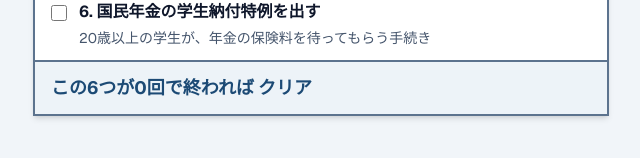
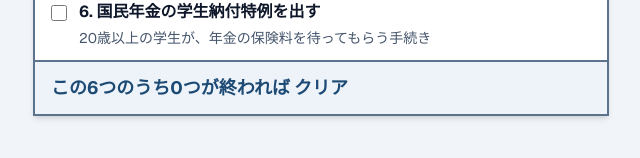
Before and after one commit to PenguinCabinet/kurashi-quest, a Next.js app: page / in a window 1280 px wide. Shown: the part 1035-1193 px from the top of the page, without its empty margins (319-959 px from the left). Built offline with nearby package versions, Linux system fonts and the light colour scheme.

Commit message:
残りクエストの文を変更

```diff
--- a/src/components/QuestConquestSheet.tsx
+++ b/src/components/QuestConquestSheet.tsx
@@ -190,7 +190,7 @@ export function QuestConquestSheet({
       <div className="px-4 py-3 bg-[#edf3f8] border-t-2 border-[#5c738e] flex items-center justify-between">
         <span className="font-bold text-[#1c4a75] text-base md:text-lg">
           {/* progress_readyCountが0タスク完了の時、Quests.lengthであるため、差し引く*/}
-          この{Quests.length}つが{progress_readyCount}回で終われば クリア
+          この{Quests.length}つのうち{progress_readyCount}つが終われば クリア
         </span>
       </div>
     </div>
```
